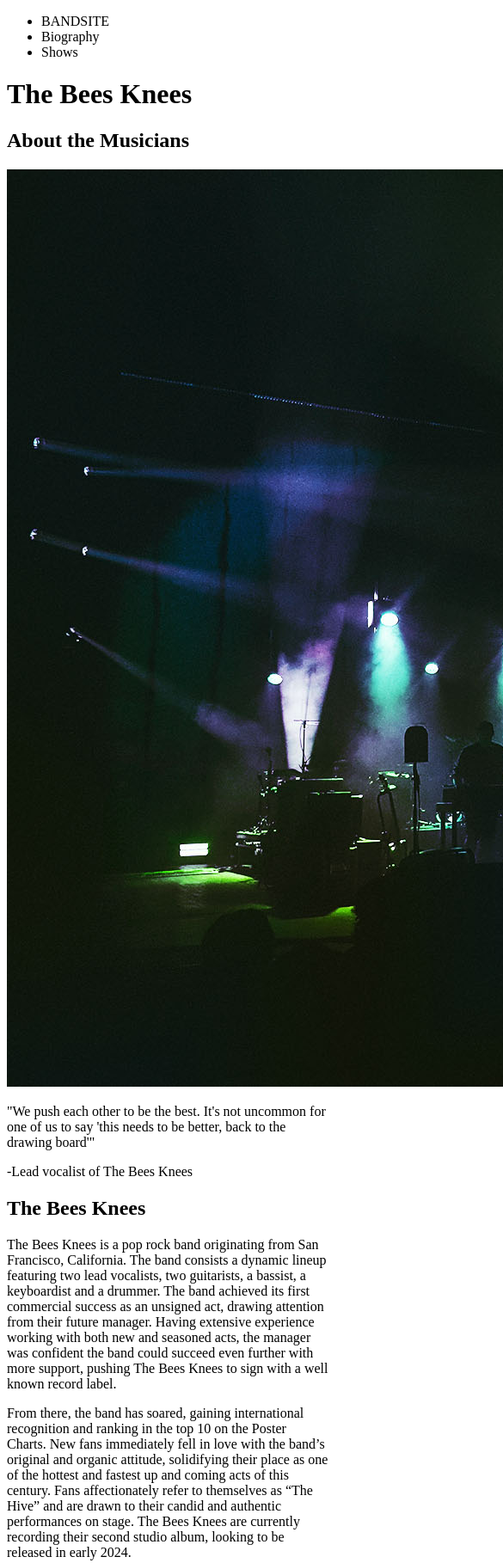
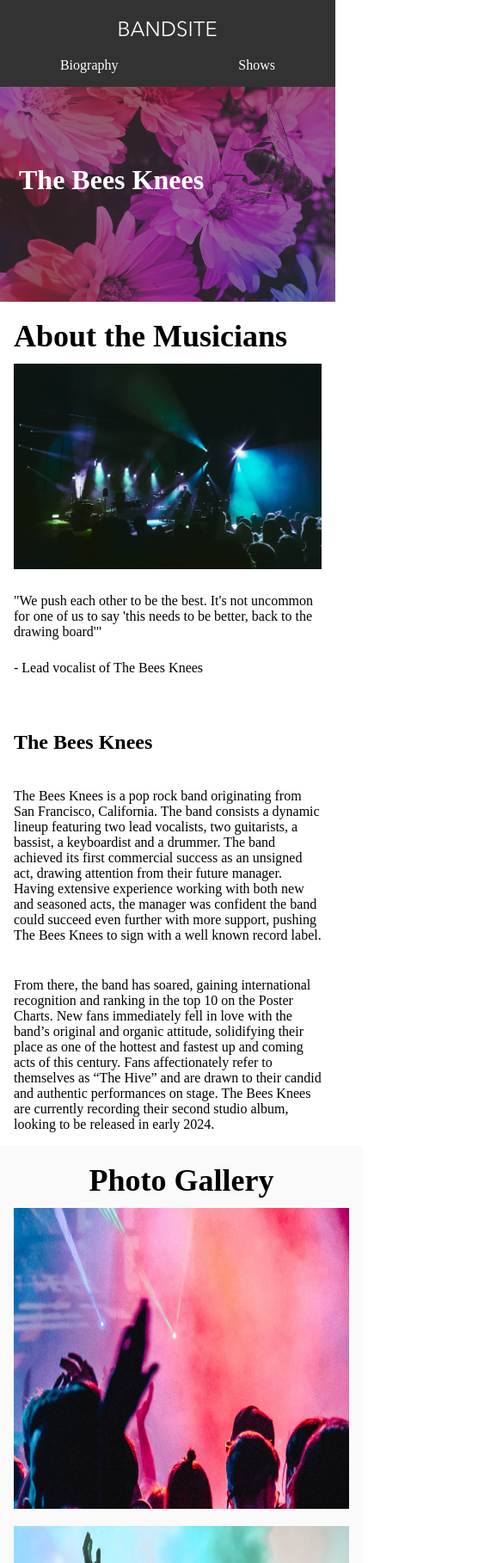
Before and after one commit to Alicedi234/Alice-Yawen--Diao-Bandsite, a plain HTML site: page index.html in a window 390 px wide. Shown: the top 1818 px of the page at 86% size, 585 px wide, since content can reach past the window. Drawn offline with Linux system fonts and the light colour scheme.

Commit message:
mobile-version

```diff
--- a/index.html
+++ b/index.html
@@ -4,40 +4,48 @@
   <meta charset="UTF-8">
   <meta name="viewport" content="width=device-width, initial-scale=1.0">
   <title>Document</title>
+  <link rel="stylesheet" href="./styles/main.css">
 </head>
 <body>
   <!-- header -->
 <header class="header">
     <div class="header__nav">
-
-    <div class="header__nav__logo">
-      <ul>
-      <li>BANDSITE</li>
-      <li>Biography</li>
-      <li>Shows</li>
+      <div class="header__nav--logo">
+        <img src="./assets/Logo/Logo-bandsite.svg" alt="Bandsite">
+      </div>
+      <ul class="header__menu">
+      <li class="header__menu--link" >Biography</li>
+      <li class="header__menu--link">Shows</li>
       </ul>
     </div>
+</header>
+
+<div class="banner">
+  <div class="banner__image">
+    <h1 class="banner__image--title">The Bees Knees</h1>
   </div>
-    <div class="header__title">
-      <h1>The Bees Knees</h1>
+  <!-- height: same as the image -->
+
+  <!-- text 100% opacity, class name -->
+  <!-- backgound color and background color -->
 </div>
-  </div>
-</header>
+
+
 <!-- hero -->
 <section class="hero">
-<div class=""hero__title>
+<div class="hero__title">
   <h1>About the Musicians</h1>
 </div>
 <div class="hero__image">
-  <img src="./assets/images/band.jpg" alt="The Bees Knees">
+  <img src="./assets/images/band.jpg" alt="The Bees Knees" style="width:100%">
 </div>
 <div class="hero__subtitle">
   <p>"We push each other to be the best. It's not uncommon for one of us to say 'this needs to be better, back to the drawing board'"</p>
-  <p>-Lead vocalist of The Bees Knees</p>
+  <p class="hero__subtitle2">- Lead vocalist of The Bees Knees</p>
 </div>
 <div class="hero__content">
-  <h2>The Bees Knees</h2>
-  <p>The Bees Knees is a pop rock band originating
+  <h2 class="hero__content--title">The Bees Knees</h2>
+  <p class="hero__content--text">The Bees Knees is a pop rock band originating
     from San Francisco, California. The band
     consists a dynamic lineup featuring two lead
     vocalists, two guitarists, a bassist, a
@@ -50,8 +58,7 @@
     with more support, pushing The Bees Knees to
     sign with a well known record label.
     </p>
-    <p>From there, the band has soared, gaining
-    international recognition and ranking in the top
+    <p class="hero__content--text2">From there, the band has soared, gaining international recognition and ranking in the top
     10 on the Poster Charts. New fans immediately
     fell in love with the band’s original and organic
     attitude, solidifying their place as one of the
@@ -66,24 +73,31 @@
 </div>
 </section>
 <!-- content -->
-<section class="content"></section>
-
+<section class="content">
   <div class="content__title">
     <h1>Photo Gallery</h1>
   </div>
-<div class="content__image">
-  <img src="./assets/images/Photo-gallery-1.jpg" alt="The Bees Knees">
-  <img src="./assets/images/Photo-gallery-2.jpg" alt="The Bees Knees">
-  <img src="./assets/images/Photo-gallery-3.jpg" alt="The Bees Knees">
-  <img src="./assets/images/Photo-gallery-4.jpg" alt="The Bees Knees">
-  <img src="./assets/images/Photo-gallery-5.jpg" alt="The Bees Knees">
-  <img src="./assets/images/Photo-gallery-6.jpg" alt="The Bees Knees">
-  <img src="./assets/images/Photo-gallery-7.jpg" alt="The Bees Knees">
-  <img src="./assets/images/Photo-gallery-8.jpg" alt="The Bees Knees">
-  <img src="./assets/images/Photo-gallery-9.jpg" alt="The Bees Knees">
+  <div class="content__item">
+    <img src="./assets/images/Photo-gallery-1.jpg" alt="The Bees Knees"
+  class="content__image--item">
+    <img src="./assets/images/Photo-gallery-2.jpg" alt="The Bees Knees"
+  class="content__image--item">
+    <img src="./assets/images/Photo-gallery-3.jpg" alt="The Bees Knees"
+  class="content__image--item">
+    <img src="./assets/images/Photo-gallery-4.jpg" alt="The Bees Knees"
+  class="content__image--item">
+    <img src="./assets/images/Photo-gallery-5.jpg" alt="The Bees Knees"
+  class="content__image--item">
+    <img src="./assets/images/Photo-gallery-6.jpg" alt="The Bees Knees"
+  class="content__image--item">
+    <img src="./assets/images/Photo-gallery-7.jpg" alt="The Bees Knees"
+  class="content__image--item">
+    <img src="./assets/images/Photo-gallery-8.jpg" alt="The Bees Knees"
+  class="content__image--item">
+    <img src="./assets/images/Photo-gallery-9.jpg" alt="The Bees Knees"
+  class="content__image--item">
   </div>
-
-
+</section>
 <!-- footer -->
 <section class="footer">
 <h1>Get in Touch</h1>
--- a/styles/main.scss
+++ b/styles/main.scss
@@ -0,0 +1,112 @@
+@use "./partials/variables" as *;
+@use "./partials/globals" as *;
+@use "./partials/mixins" as *;
+@use "./partials/typography";
+@use "./partials/header";
+
+.header{
+  @include size(10%,100%);
+  &__nav{
+    background-color:$primary-color1;
+    width:100%;
+    // @include tablet{
+    //   background-color: ;
+    // }
+
+    &--logo{
+      padding:24px;
+      @include flex(row,center,center,nowrap)
+    }
+  }
+  &__menu{
+    @include flex(row,center,center,nowrap);
+    color:$primary-color3;
+    &--link{
+      padding-bottom: 16px;
+    }
+  }
+}
+.banner{
+  background-image: url(../assets/Images/hero-bio.jpg);
+@include background-style;
+@include size(250px,100%);
+color:$primary-color3;
+&__image{
+  @include flex(column,center,center,nowrap);
+  background-color: rgba(50, 50, 50,0.5);
+  width:100%;
+  height:250px;
+   &--title{
+   margin-left:0;
+   opacity: 1;
+   color:white;
+   fill:white;
+   height:250px;
+   width:100%;
+   padding-left:22px;
+   padding-top:90px;
+
+  }
+}
+}
+
+// :active{
+// color: white;}
+// add border to Biography
+
+.hero{
+  padding-left:16px;
+  padding-right:16px;
+  &__title{
+    @include font-style(24px,32px,700);
+    padding-top:24px;
+    padding-bottom:16px;
+  }
+  &__subtitle{
+    padding-top:24px;
+    }
+  &__subtitle2{
+    padding-top:24px;
+    padding-bottom:16px;
+  }
+  &__content{
+    padding-top: 24px;
+    &--title{
+      padding-bottom:16px;
+      padding-top:24px;
+    }
+    &--text{
+      padding-bottom:16px;
+      padding-top:24px;
+    }
+    &--text2{
+      padding-top:24px;
+      padding-bottom:16px;
+    }
+  }
+}
+
+// gallary,width:25%, height is the same.
+.content{
+  padding-left:16px;
+  padding-right:16px;
+  background-color: $secondary-color3;
+  @include size(auto,100%);
+  &__title{
+    @include font-style(24px,32px,700);
+    @include flex(column,center,center,nowrap);
+    padding-top:24px;
+    padding-bottom:16px;
+
+  }
+  &__item{
+    @include size(px,100%)
+  }
+}
+.content__image{
+  @include flex(column,center,center,wrap);
+  &--item{
+  @include size(350px, 100%);
+  padding-bottom:16px;
+}
+}
--- /dev/null
+++ b/styles/partials/_globals.scss
@@ -0,0 +1,10 @@
+*{
+  margin:0 auto;
+  padding:0;
+}
+ul{
+  list-style: none;
+}
+a{
+ text-decoration:none;
+}
--- /dev/null
+++ b/styles/partials/_mixins.scss
@@ -0,0 +1,38 @@
+@use "./variables" as *;
+
+@mixin tablet{
+  @media screen and (min-width: $tablet-breakpoint){
+    @content;
+  }
+}
+
+@mixin desktop{
+  @media screen and (min-width:$desktop-breakpint){
+    @content;
+  }
+}
+
+@mixin flex($direction,$justify,$align,$wrap){
+  display:flex;
+  flex-direction:$direction;
+  justify-content:$justify;
+  align-items:$align;
+  flex-wrap:$wrap;
+}
+
+@mixin size($height, $width){
+  height:$height;
+  width: $width;
+}
+@mixin background-style{
+  background-position: center;
+  background-size:cover;
+}
+
+
+@mixin font-style($font-size,$line-height,$font-weight){
+  font-family:Nunito Sans;
+  font-size:$font-size;
+  line-height:$line-height;
+  font-weight:$font-weight;
+}
--- /dev/null
+++ b/styles/partials/_typography.scss
@@ -0,0 +1,6 @@
+@font-face{
+  font-family:"NunitoSans";
+  src:url("../../assets/font/NunitoSans-Regular.woff") format("woff");
+  font-weight:700;
+  font-style: bold;
+}
--- /dev/null
+++ b/styles/partials/_variables.scss
@@ -0,0 +1,10 @@
+$tablet-breakpoint: 768px;
+$desktop-breakpoint: 1280px;
+
+$primary-color1:#323232;
+$primary-color2:#AFAFAF;
+$primary-color3:#FFFFFF;
+
+$secondary-color1:#000000;
+$secondary-color2:#E1E1E1;
+$secondary-color3:#FAFAFA;
```
Also changed, not shown: styles/main.css (added), styles/partials/_header.scss (added), 1 other file. Lines whose indentation alone changed are shown as unchanged.
